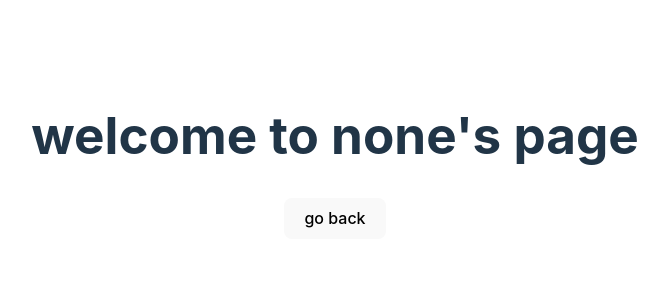
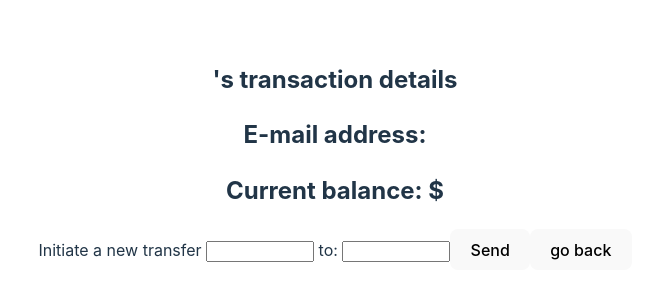
Before and after one commit to Barghout22/basic-banking-sytem, a React (Vite) app in the folder client/: page /view-customers in a window 1280 px wide. Shown: the part 244-544 px from the top of the page, without its empty margins (305-973 px from the left). Built offline with nearby package versions, Linux system fonts and the light colour scheme.

Commit message:
added layout for Transfer History display page. the page shows the information of the selected user on the "all customers" page and shows a menu to initiate a new transfer.

```diff
--- a/client/src/App.css
+++ b/client/src/App.css
@@ -47,3 +47,10 @@ td {
   height: 50px;
   border: 2px solid grey;
 }
+.CustomerLink:hover {
+  text-decoration: underline;
+}
+
+input {
+  width: 100px;
+}
--- a/client/src/RouteSwitch.tsx
+++ b/client/src/RouteSwitch.tsx
@@ -40,7 +40,12 @@ const RouteSwitch = () => {
         />
         <Route
           path="/view-customers"
-          element={<DisplayUser currentDispCust={currentDispCust} />}
+          element={
+            <DisplayUser
+              currentDispCust={currentDispCust}
+              allCustomers={allCustomers}
+            />
+          }
         />
       </Routes>
     </BrowserRouter>
--- a/client/src/components/AllCustomerDisp.tsx
+++ b/client/src/components/AllCustomerDisp.tsx
@@ -15,6 +15,7 @@ const DisplayAllCustomers = ({
       <p>click on a customer to view past transactions and initiate new ones</p>
 
       <table>
+        <tbody>
           <tr>
             <th>Name</th>
             <th>E-mail</th>
@@ -22,20 +23,19 @@ const DisplayAllCustomers = ({
           </tr>
           {allCustomers.map((customer) => (
             <tr key={customer.id}>
-            <Link to="/view-customers">
               <td
                 className="CustomerLink"
                 onClick={() => {
                   setCurrentDispCust(customer.name);
                 }}
               >
-                {customer.name}{" "}
+                <Link to="/view-customers">{customer.name} </Link>
               </td>
-            </Link>
               <td>{customer.email}</td>
-            <td>${customer.balance}</td>
+              <td>${customer.balance.toLocaleString()}</td>
             </tr>
           ))}
+        </tbody>
       </table>
     </div>
   );
--- a/client/src/components/TransferHistory.tsx
+++ b/client/src/components/TransferHistory.tsx
@@ -1,10 +1,40 @@
 import React from "react";
 import { Link } from "react-router-dom";
 
-const DisplayUser = ({ currentDispCust }: { currentDispCust: string }) => {
+const DisplayUser = ({
+  allCustomers,
+  currentDispCust,
+}: {
+  allCustomers: { id: string; name: string; email: string; balance: number }[];
+  currentDispCust: string;
+}) => {
+  const currentDisp = allCustomers.find(
+    (customer) => customer.name === currentDispCust
+  );
+  const allOtherCusts = allCustomers.filter(
+    (customer) => customer.name !== currentDispCust
+  );
   return (
     <div>
-      <h1>welcome to {currentDispCust}'s page</h1>
+      <h2> {currentDisp ? currentDisp.name : null}'s transaction details</h2>
+      <h2>E-mail address: {currentDisp ? currentDisp.email : null}</h2>
+      <h2>
+        Current balance: $
+        {currentDisp ? currentDisp.balance.toLocaleString() : null}
+      </h2>
+      <label>
+        Initiate a new transfer <input type="number" name="transferAmount" />
+      </label>
+      <label>
+        {" "}
+        to: <input list="receivers" name="receivers" />
+        <datalist id="receivers">
+          {allOtherCusts.map((customer) => (
+            <option key={customer.id} value={customer.name} />
+          ))}
+        </datalist>
+      </label>
+      <button>Send</button>
       <Link to="/list-of-customers">
         <button>go back </button>
       </Link>
```
Lines whose indentation alone changed are shown as unchanged.
